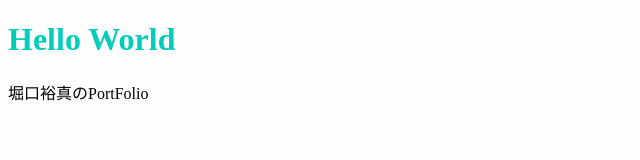
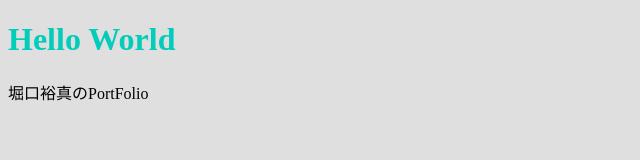
Before and after one commit to horiguchi-webdesign/horiguchi-webdesign.github.io, a plain HTML site: page index.html in a window 1280 px wide. Shown: the whole page, without its empty margins (0-640 px from the left). Drawn offline with Linux system fonts and the light colour scheme.

Commit message:
背景色変更

```diff
--- a/stylesheet.css
+++ b/stylesheet.css
@@ -1,5 +1,5 @@
 body{
-    background-color: #fefefe;
+    background-color: #dfdfdf;
 }
 
 .title{
```
